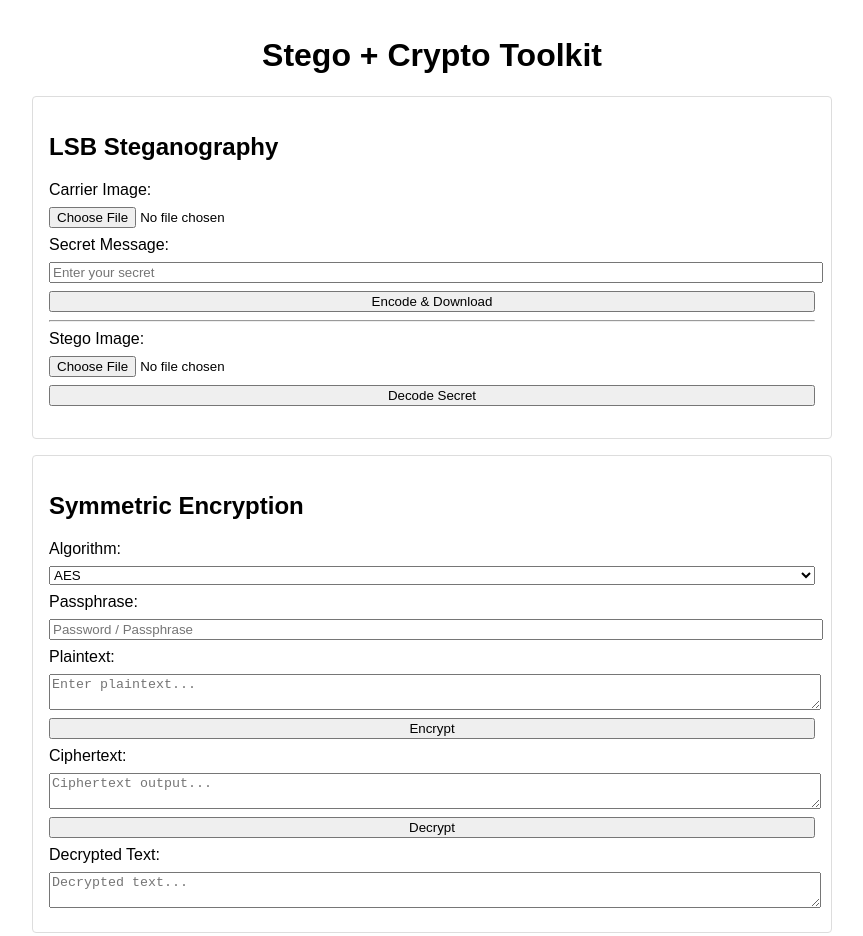
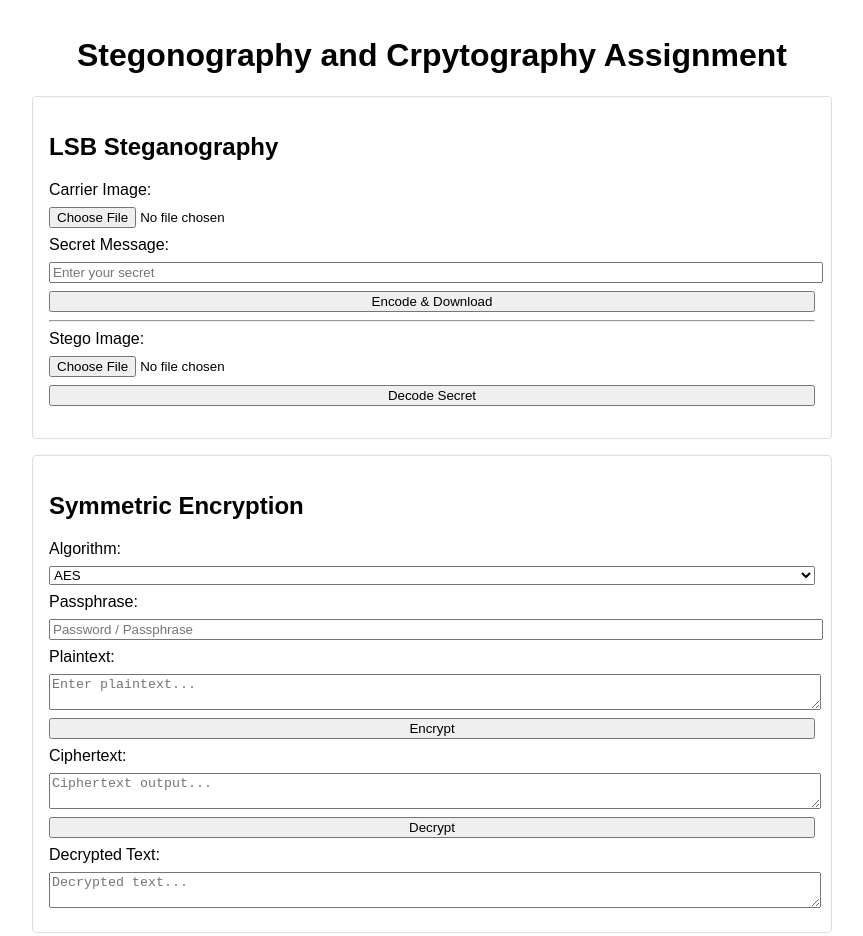
Before and after one commit to nkk7029/FINAL, a website: page src/index.html in a window 1280 px wide. Shown: the top 936 px of the page, without its empty margins (208-1071 px from the left). Drawn offline with nearby package versions, Linux system fonts and the light colour scheme.

Commit message:
edit Title

```diff
--- a/src/index.html
+++ b/src/index.html
@@ -14,7 +14,7 @@
   </style>
 </head>
 <body>
-  <h1>Stego + Crypto Toolkit</h1>
+  <h1>Stegonography and Crpytography Assignment</h1>
 
   <!-- LSB Steganography -->
   <section id="stego">
```
